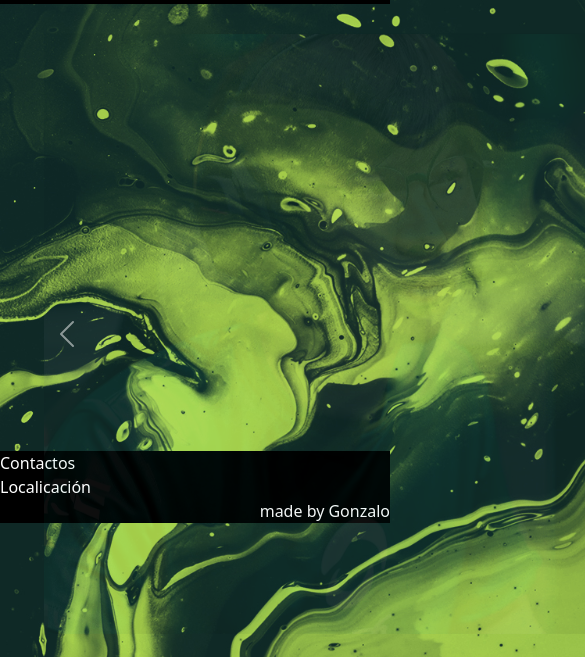
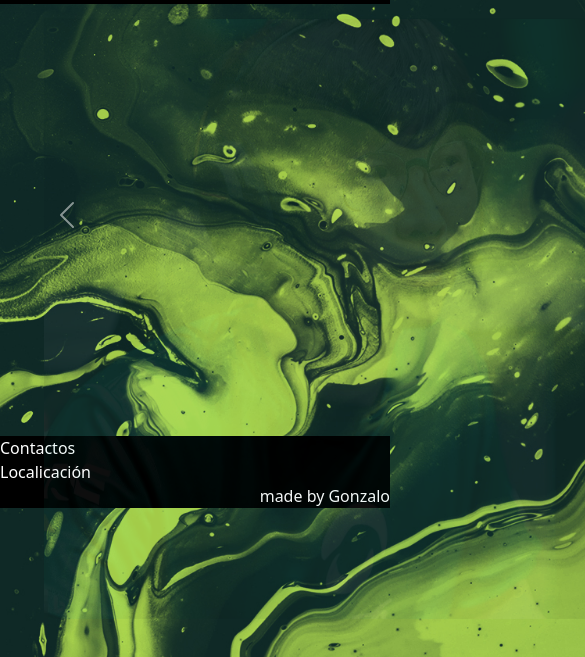
Before and after one commit to GonzaloMelogno/PreEntrega2-GonzaloMelogno, a website: page index.html in a window 390 px wide. Shown: the part 167-824 px from the top of the page, 585 px wide, since content can reach past the window. Drawn offline with nearby package versions, Linux system fonts and the light colour scheme; files that its build step writes are made by us from their sources.

Commit message:
Version 3, SEO aplicadas

```diff
--- a/SCSS/basics/fondo.scss
+++ b/SCSS/basics/fondo.scss
@@ -3,6 +3,7 @@
 .fondo-imagen {
     background-image: url(../imagenes/04_Bg.jpg);
     background-size: cover;
+    background-repeat: no-repeat;
     margin: 0;
     padding: 0;
 }
--- a/SCSS/basics/media.scss
+++ b/SCSS/basics/media.scss
@@ -26,20 +26,7 @@
     }
 
     .Flexible {
-        display: grid;
-        grid-template-columns: repeat(3, 1r);
-        grid-template-rows: auto;
-        row-gap: 10px;
-        column-gap: 10px;
-        margin-bottom: 10px;
-        margin-top: 15px;
-        grid-area: "carousel";
-        grid-area: "combo-index";
-        grid-area: "footer";
-        grid-template-areas:
-            "carousel"
-            "combo-index"
-            "footer";
+        display: flex;
         margin-left: 20px;
         margin-right: 20px;
         width: 50%;
@@ -48,6 +35,7 @@
         opacity: 100%;
 
     }
+
 }
 
 @media (min-height: 900px) {
```
Also changed, not shown: Paginas/rosters.html (+2 -1 lines).
